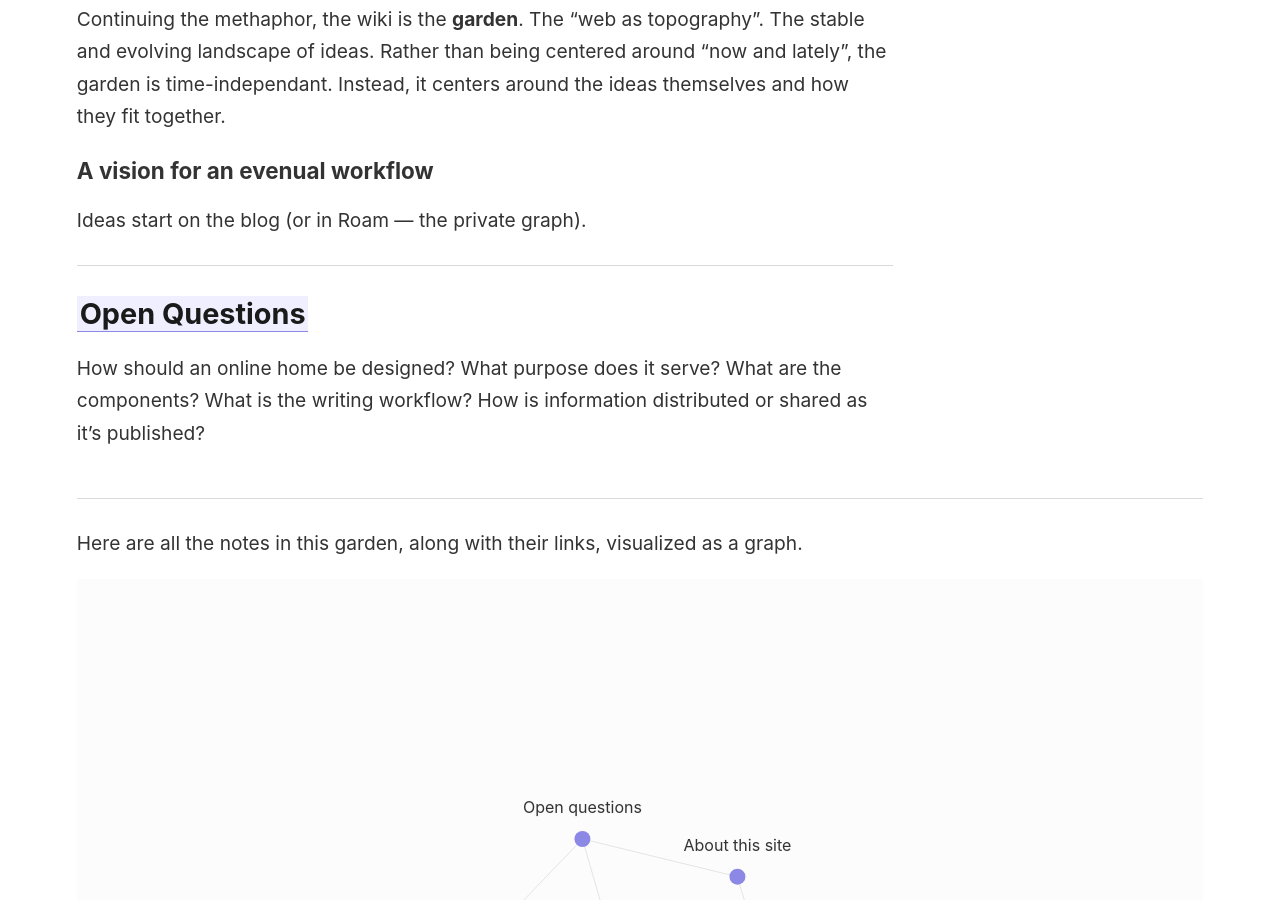
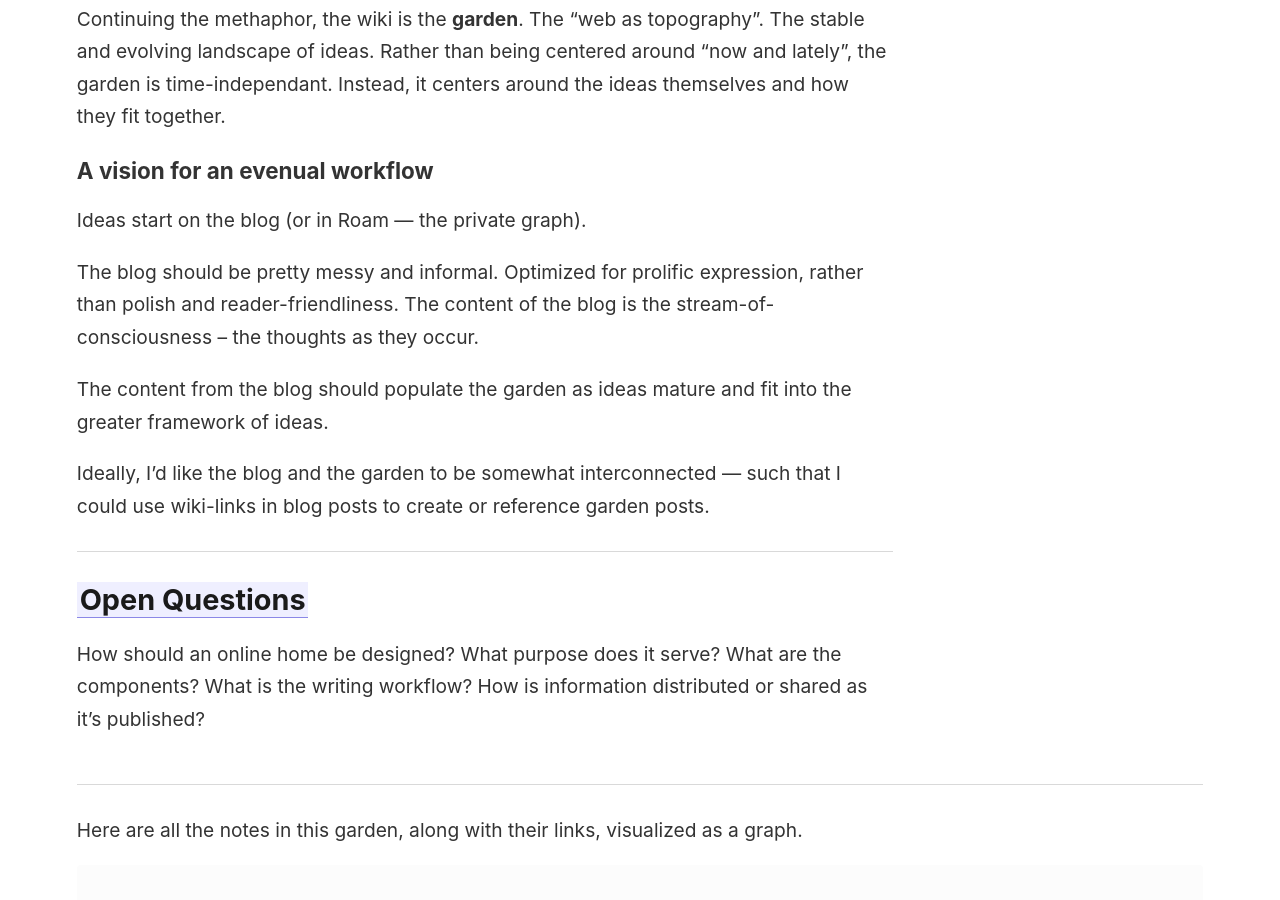
Before and after one commit to brandon-toner/brandontoner-jekyll-garden, a Jekyll site: the page built from _notes/A vision for a personal website.md, in a window 1280 px wide and 900 px high, scrolled down 1542 px. Built offline with Jekyll 4.4.1, drawn with Linux system fonts in a browser that asks for light colours.

Commit message:
Update content

```diff
--- a/_notes/A vision for a personal website.md
+++ b/_notes/A vision for a personal website.md
@@ -34,6 +34,12 @@ Continuing the methaphor, the wiki is the **garden**. The "web as topography". T
 ### A vision for an evenual workflow
 Ideas start on the blog (or in Roam — the private graph).
 
+The blog should be pretty messy and informal. Optimized for prolific expression, rather than polish and reader-friendliness. The content of the blog is the stream-of-consciousness – the thoughts as they occur.
+
+The content from the blog should populate the garden as ideas mature and fit into the greater framework of ideas.
+
+Ideally, I'd like the blog and the garden to be somewhat interconnected — such that I could use wiki-links in blog posts to create or reference garden posts.
+
 ---
 ## [[Open Questions]]
 How should an online home be designed?
```
